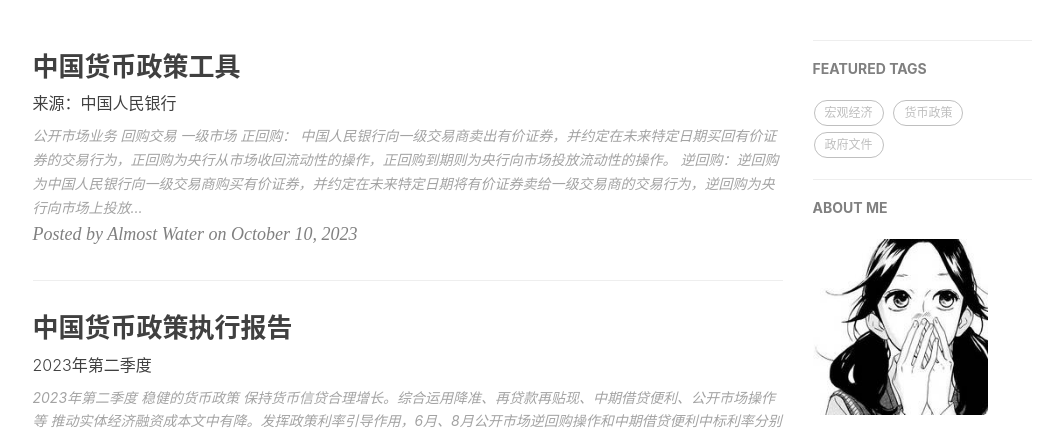
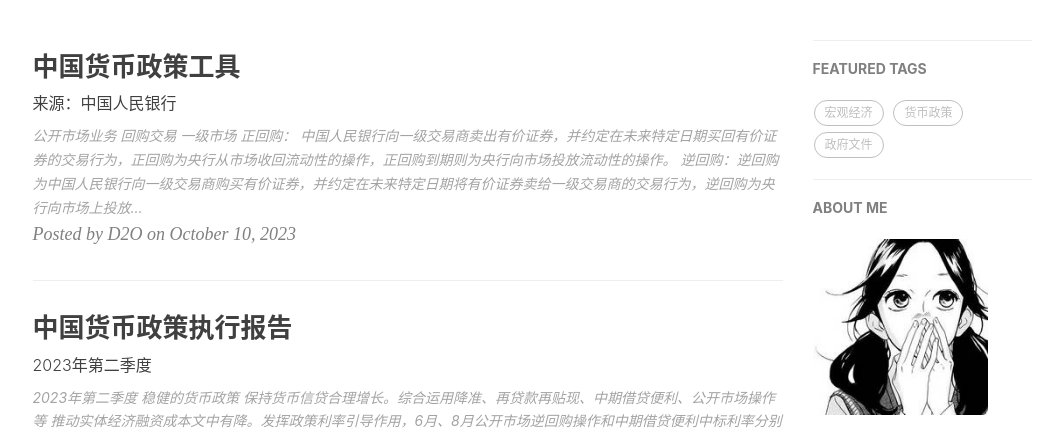
Before and after one commit to D2-O/d2-o.github.io, a Jekyll site: the page built from index.html, in a window 1280 px wide. Shown: the part 438-868 px from the top of the page, without its empty margins (135-1174 px from the left). Built offline with Jekyll 4.4.1, drawn with Linux system fonts in a browser that asks for light colours; nearby versions of some CDN libraries; the list of posts is cut into pages by our own code; comment, search, counter and statistics services are not loaded.

Commit message:
Update 2023-10-10-MonetaryPolicyInstrumentofChina.md

```diff
--- a/_posts/2023-10-10-MonetaryPolicyInstrumentofChina.md
+++ b/_posts/2023-10-10-MonetaryPolicyInstrumentofChina.md
@@ -3,8 +3,7 @@ layout:     post
 title:      中国货币政策工具
 subtitle:   来源：中国人民银行
 date:       2023-10-10
-author:     Almost Water
-header-img: img/art-Anaconda-TensorFlow.jpg
+author:     D2O
 catalog: true
 tags:
     - 宏观经济
```
